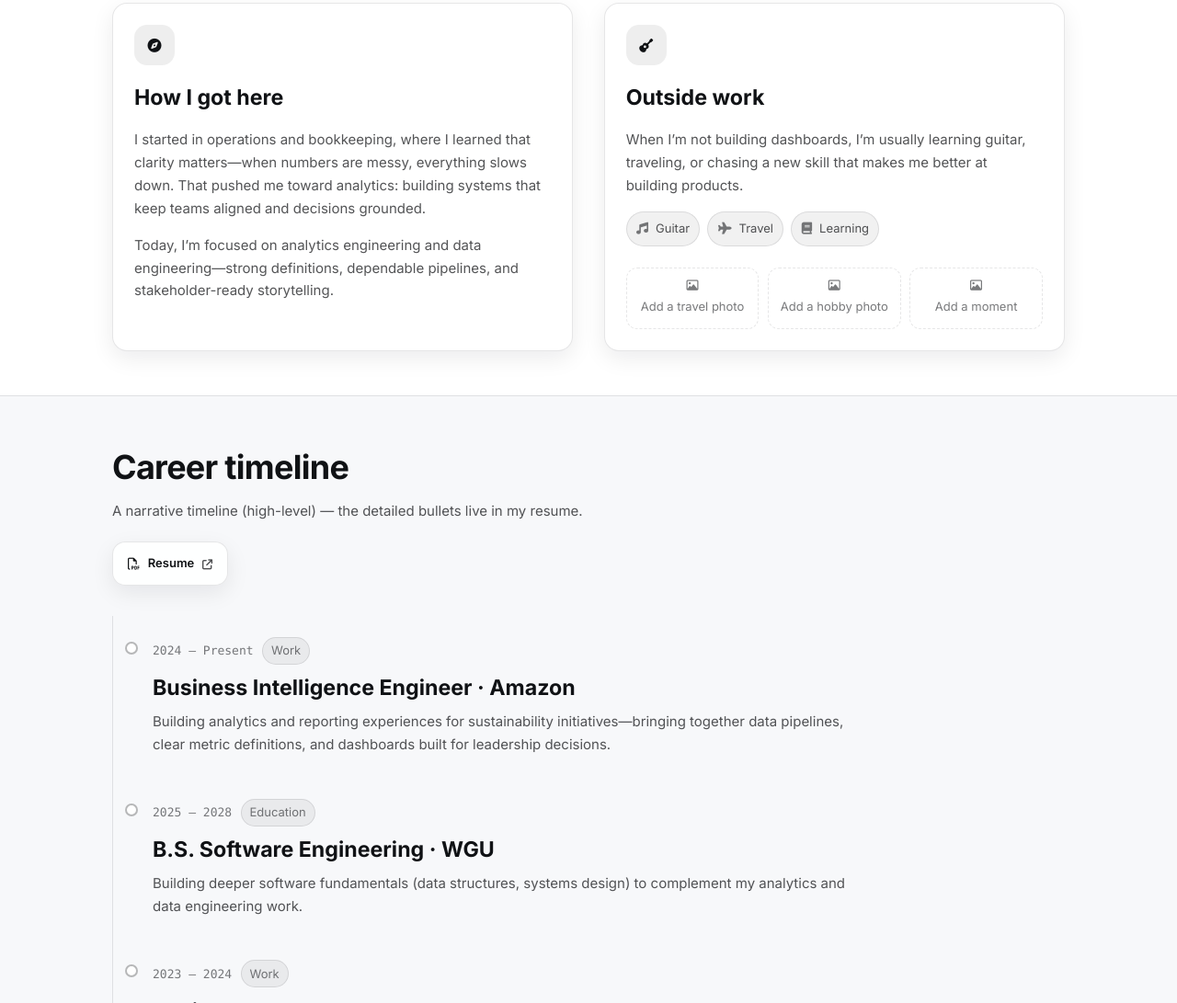
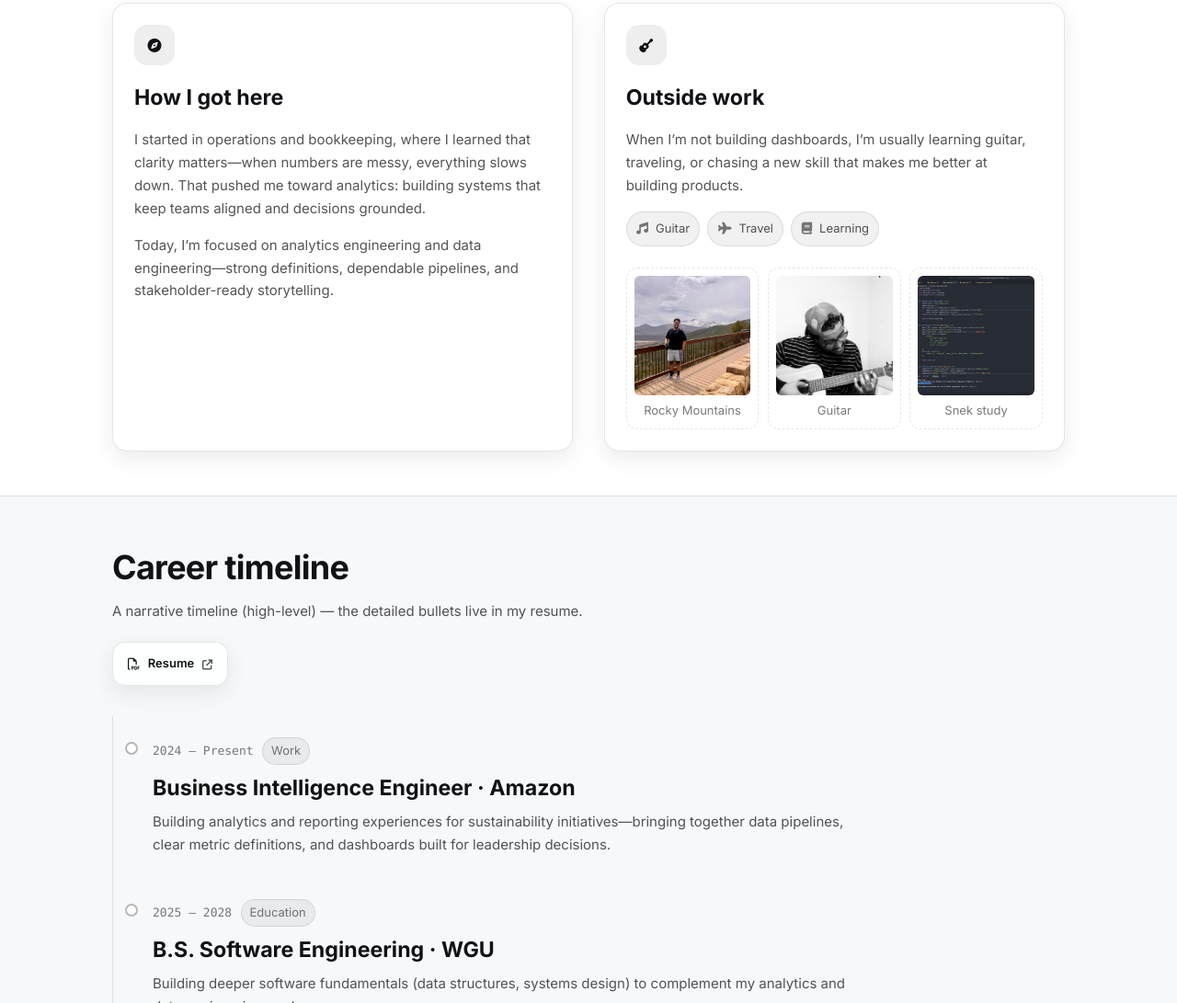
Before and after one commit to FanielHabte/Portfolio-Website, a website: page index.html in a window 1280 px wide. Shown: the part 935-2026 px from the top of the page at 92% size. Drawn offline with Linux system fonts and the light colour scheme.

Commit message:
added images

```diff
--- a/index.html
+++ b/index.html
@@ -269,17 +269,29 @@
                 >
               </div>
               <div aria-label="Optional photo section" class="mini-gallery">
-                <div class="mini-tile">
-                  <i aria-hidden="true" class="fa-regular fa-image"></i>
-                  <span>Add a travel photo</span>
+                <div class="mini-tile mini-photo">
+                  <img
+                    alt="Rocky Mountains"
+                    loading="lazy"
+                    src="photos/casual-photos/rocky-mountains.jpeg"
+                  />
+                  <span>Rocky Mountains</span>
                 </div>
-                <div class="mini-tile">
-                  <i aria-hidden="true" class="fa-regular fa-image"></i>
-                  <span>Add a hobby photo</span>
+                <div class="mini-tile mini-photo">
+                  <img
+                    alt="Learning guitar"
+                    loading="lazy"
+                    src="photos/casual-photos/guitar.jpeg"
+                  />
+                  <span>Guitar</span>
                 </div>
-                <div class="mini-tile">
-                  <i aria-hidden="true" class="fa-regular fa-image"></i>
-                  <span>Add a moment</span>
+                <div class="mini-tile mini-photo">
+                  <img
+                    alt="Python practice"
+                    loading="lazy"
+                    src="photos/casual-photos/snek-study.jpeg"
+                  />
+                  <span>Snek study</span>
                 </div>
               </div>
             </div>
--- a/styles.css
+++ b/styles.css
@@ -600,6 +600,17 @@ body.dark-theme .brand-logo {
   font-size: var(--fs-sm);
 }
 
+.mini-tile.mini-photo {
+  padding: 0.5rem;
+}
+
+.mini-tile.mini-photo img {
+  width: 100%;
+  height: clamp(80px, 12vw, 130px);
+  object-fit: cover;
+  border-radius: calc(var(--radius-sm) - 6px);
+}
+
 /* Callout */
 .callout {
   margin-top: var(--s4);
```
Also changed, not shown: photos/casual-photos/guitar.jpeg (added), photos/casual-photos/rocky-mountains.jpeg (added), photos/casual-photos/snek-study.jpeg (added).
